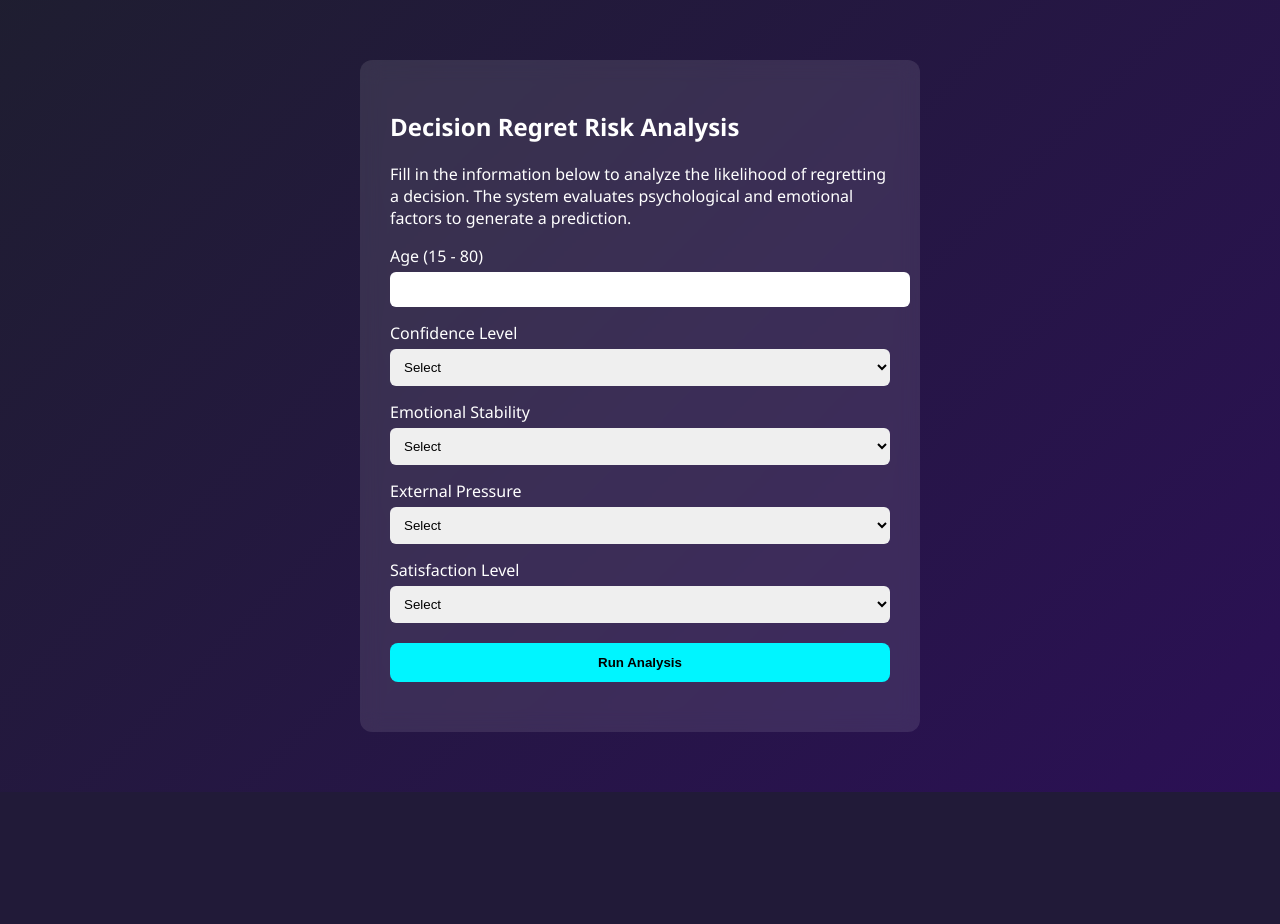
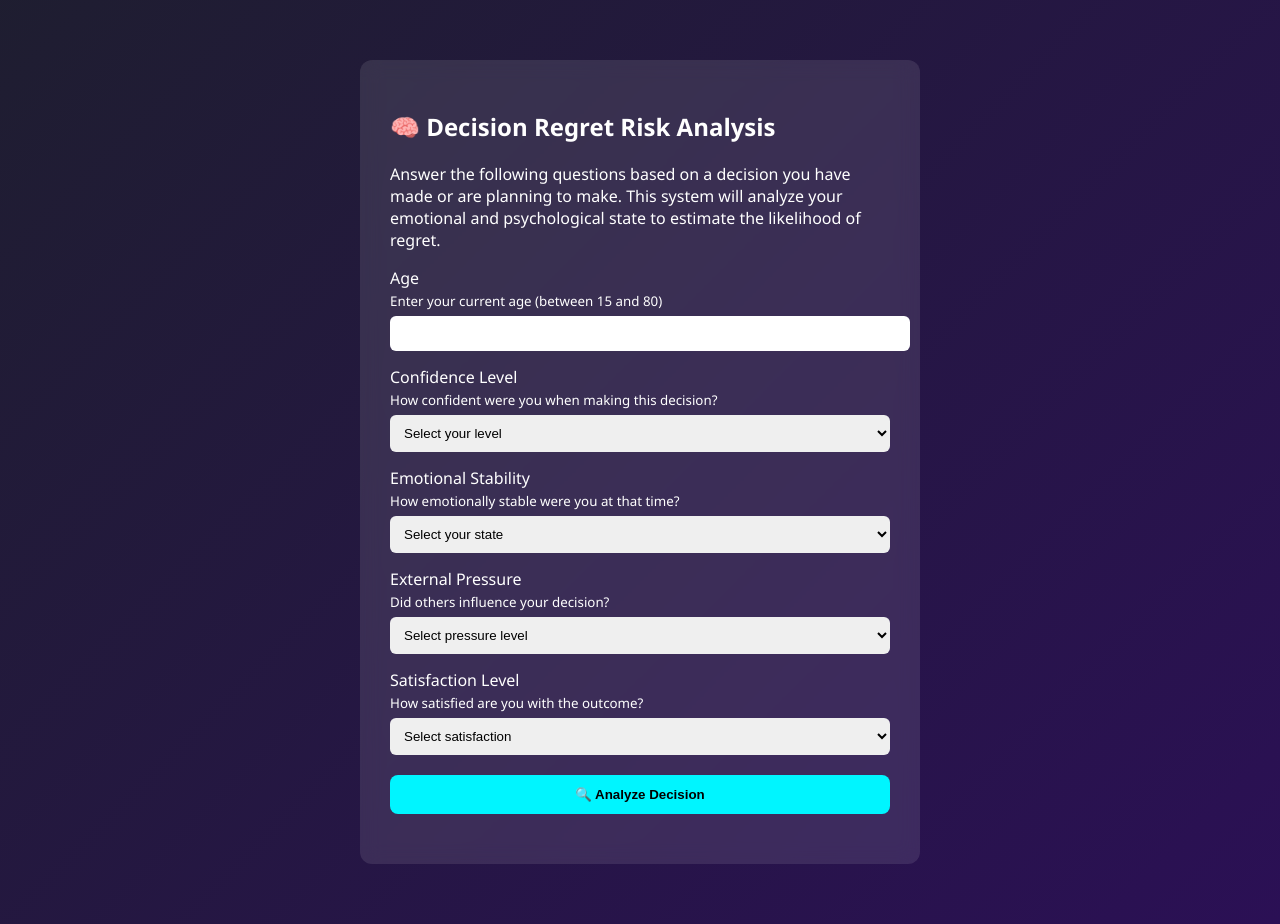
Before and after one commit to Sajib1099/Capstone-Project, a Flask app: page /predict-page in a window 1280 px wide. Shown: the part 82-1006 px from the top of the page. Before the commit the page ends 874 px from the top, so only its background shows below. Run offline with Flask 3, Linux system fonts and the light colour scheme; parts of the project's set-up code (start-up, migrations or seed data) failed here and were passed over.

Commit message:
improving UI

```diff
--- a/templates/predict.html
+++ b/templates/predict.html
@@ -5,7 +5,6 @@
     <meta name="viewport" content="width=device-width, initial-scale=1.0">
     <title>Prediction | Decision Insight AI</title>
 
-    <!-- Flask CSS -->
     <link rel="stylesheet" href="{{ url_for('static', filename='style.css') }}">
 </head>
 
@@ -14,59 +13,68 @@
 <!-- NAVBAR -->
 <nav class="navbar">
     <div class="logo">Decision Insight AI</div>
-
-    <!-- ✅ Flask route -->
     <a href="/" class="nav-btn">Home</a>
 </nav>
 
 <!-- FORM SECTION -->
 <div class="form-container">
 
-    <h2>Decision Regret Risk Analysis</h2>
+    <h2>🧠 Decision Regret Risk Analysis</h2>
+
     <p class="description">
-        Fill in the information below to analyze the likelihood of regretting a decision.
-        The system evaluates psychological and emotional factors to generate a prediction.
+        Answer the following questions based on a decision you have made or are planning to make.
+        This system will analyze your emotional and psychological state to estimate the likelihood of regret.
     </p>
 
     <form id="predictionForm">
 
-        <label>Age (15 - 80)</label>
+        <!-- AGE -->
+        <label>Age</label>
+        <small>Enter your current age (between 15 and 80)</small>
         <input type="number" id="age" min="15" max="80" required>
 
+        <!-- CONFIDENCE -->
         <label>Confidence Level</label>
+        <small>How confident were you when making this decision?</small>
         <select id="confidence" required>
-            <option value="">Select</option>
-            <option value="2">Low (1–3)</option>
-            <option value="5">Moderate (4–5)</option>
-            <option value="7">High Moderate (6–8)</option>
-            <option value="9">High (9–10)</option>
+            <option value="">Select your level</option>
+            <option value="2">Low (1–3): Unsure / Doubtful</option>
+            <option value="5">Moderate (4–5): Some confidence</option>
+            <option value="7">High Moderate (6–8): Mostly confident</option>
+            <option value="9">High (9–10): Very confident</option>
         </select>
 
+        <!-- EMOTION -->
         <label>Emotional Stability</label>
+        <small>How emotionally stable were you at that time?</small>
         <select id="emotion" required>
-            <option value="">Select</option>
-            <option value="2">Unstable</option>
-            <option value="5">Moderate</option>
-            <option value="8">Very Stable</option>
+            <option value="">Select your state</option>
+            <option value="2">Low: Stressed / Emotional</option>
+            <option value="5">Moderate: Balanced</option>
+            <option value="8">High: Calm & Stable</option>
         </select>
 
+        <!-- PRESSURE -->
         <label>External Pressure</label>
+        <small>Did others influence your decision?</small>
         <select id="pressure" required>
-            <option value="">Select</option>
-            <option value="1">Low</option>
-            <option value="3">Moderate</option>
-            <option value="5">High</option>
+            <option value="">Select pressure level</option>
+            <option value="1">Low: No pressure</option>
+            <option value="3">Moderate: Some influence</option>
+            <option value="5">High: Strong pressure</option>
         </select>
 
+        <!-- SATISFACTION -->
         <label>Satisfaction Level</label>
+        <small>How satisfied are you with the outcome?</small>
         <select id="satisfaction" required>
-            <option value="">Select</option>
-            <option value="2">Low</option>
+            <option value="">Select satisfaction</option>
+            <option value="2">Low: Not satisfied</option>
             <option value="5">Neutral</option>
-            <option value="8">High</option>
+            <option value="8">High: Very satisfied</option>
         </select>
 
-        <button type="submit">Run Analysis</button>
+        <button type="submit">🔍 Analyze Decision</button>
 
     </form>
 
@@ -75,7 +83,6 @@
 
 </div>
 
-<!-- Flask JS -->
 <script src="{{ url_for('static', filename='script.js') }}"></script>
 
 </body>
```
